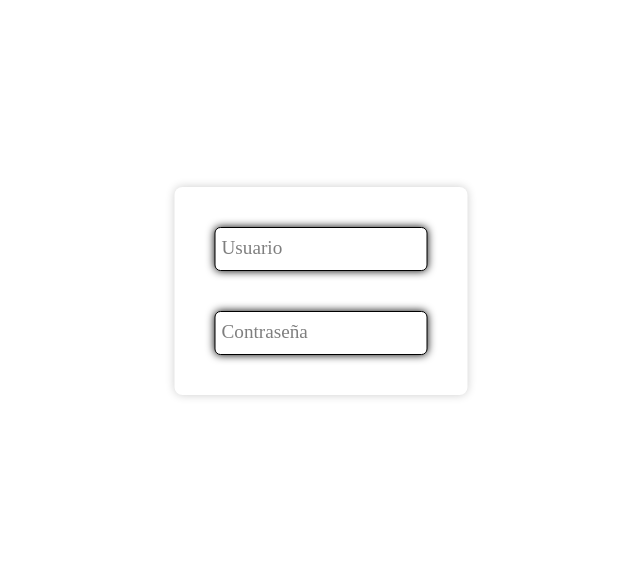
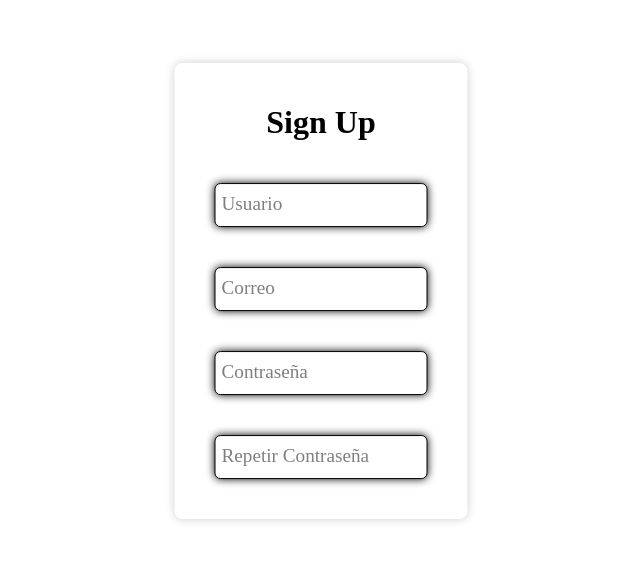
Before and after one commit to NecronX24/portfolio, a Vue app: page /login in a window 1280 px wide. Shown: the part 109-670 px from the top of the page, without its empty margins (319-959 px from the left). Built offline with nearby package versions, Linux system fonts and the light colour scheme.

Commit message:
feat: added configuration to use sign up

```diff
--- a/src/pages/Login.vue
+++ b/src/pages/Login.vue
@@ -1,15 +1,34 @@
 <script setup>
     import Input from "@/components/Input.vue"
     import InputCard from "@/components/InputCard.vue"
+    import {ref} from "vue"
+
+    const login = [
+        ["Usuario", "text"],
+        ["Contraseña", "password"]
+    ]
+
+    const signup = [
+        ["Usuario", "text"],
+        ["Correo", "email"],
+        ["Contraseña", "password"],
+        ["Repetir Contraseña", "password"]
+    ]
+
+    let state = ref("Sign Up");
 </script>
 
 <template>
     <InputCard>
-        <Input span-text="Usuario"/>
-        <Input span-text="Contraseña" type="password"/>
+        <h1>{{ state }}</h1>
+        <template v-if="state == 'Log In'">
+            <Input v-for="(item, index) in login" :key="index" :span-text="item[0]" :type="item[1]"/>
+        </template>
+         <template v-else-if="state == 'Sign Up'">
+            <Input v-for="(item, index) in signup" :key="index" :span-text="item[0]" :type="item[1]"/>
+        </template>
     </InputCard>
 </template>
 
-<styles scoped>
-
-</styles>
+<style scoped>
+</style>
```
